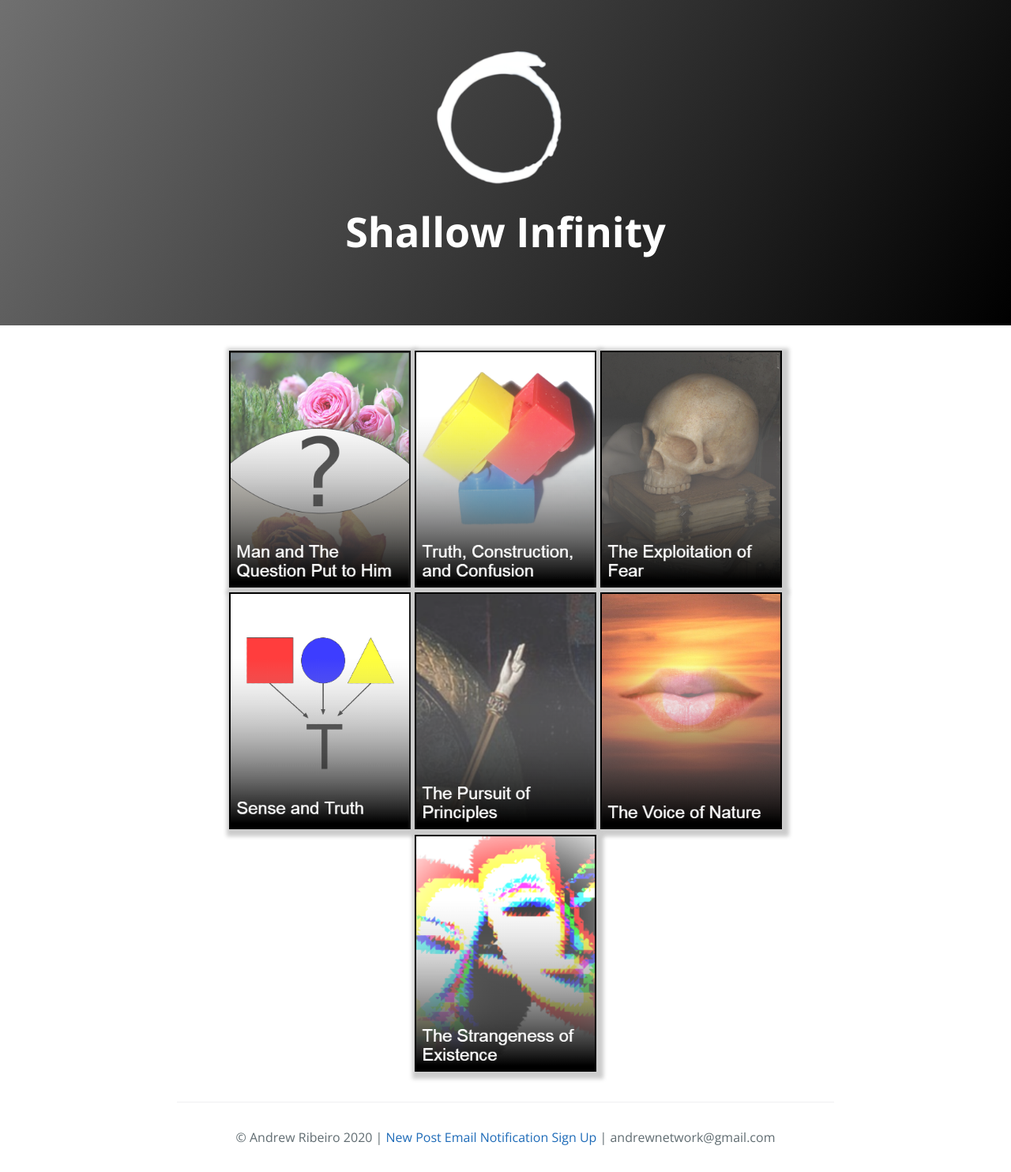
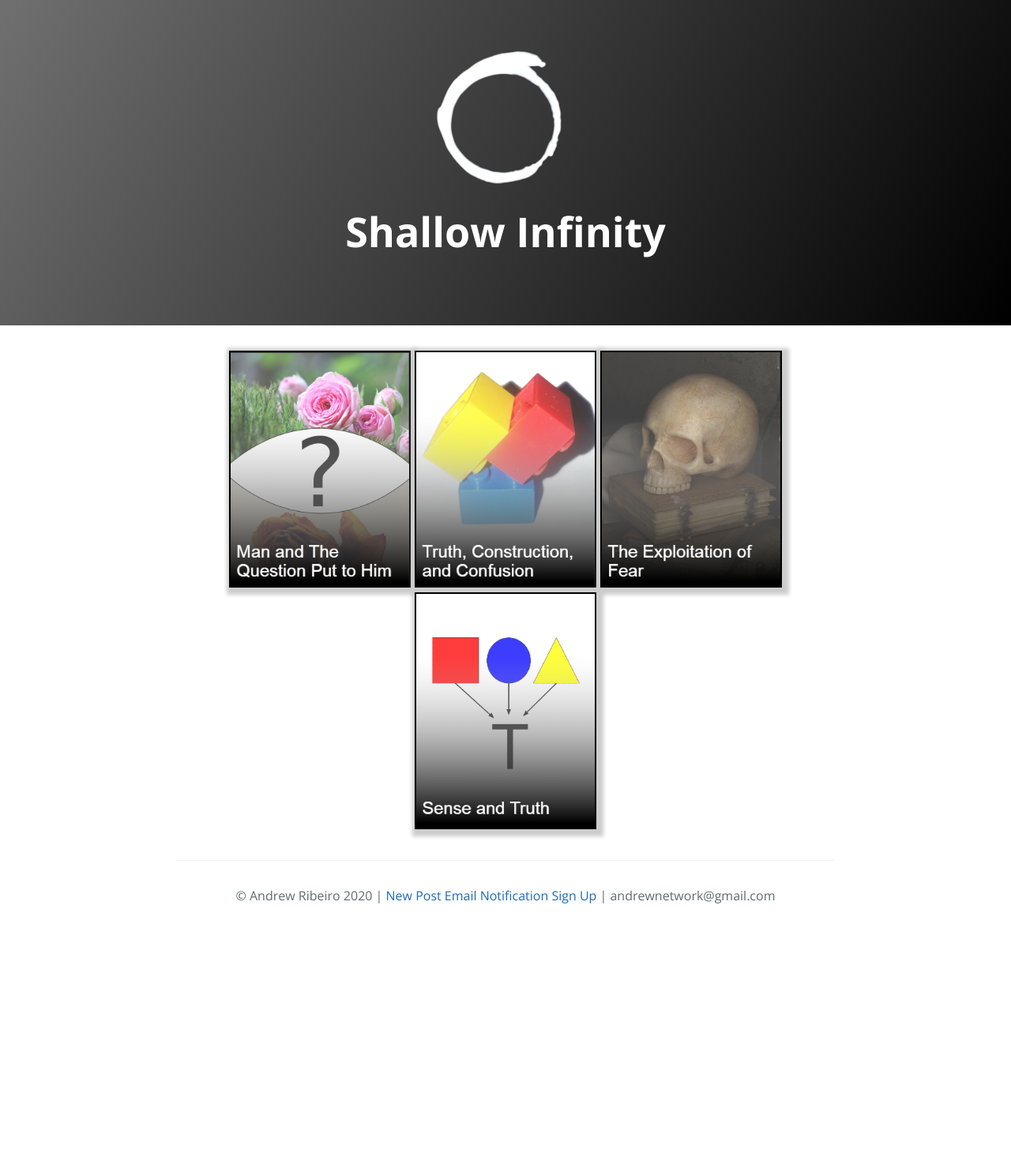
Before and after one commit to Andrewnetwork/CoronavirusBlog, a Jekyll site: the page built from README.md, in a window 1280 px wide. Shown: the whole page at 79% size. Built offline with Jekyll 4.4.1, drawn with Linux system fonts in a browser that asks for light colours; our own code applies the rules of GitHub Pages for plain Markdown files; the repository's description, which GitHub fills in, is left out; after the commit the page ends 1178 px from its top, so only the background shows below that.

Commit message:
rm front links to unfinished

```diff
--- a/README.md
+++ b/README.md
@@ -19,19 +19,4 @@
             <img src="img/sense_truth_front.png" style="border: 2px black solid; box-shadow: 3px 3px 5px 6px #ccc;" width="230" height="300"/>
         </a>
     </div>
-    <div class="front_tile">
-        <a href="the_pursuit_of_principles.html">
-            <img src="img/the_pursuit_or_principles_front.png" style="border: 2px black solid; box-shadow: 3px 3px 5px 6px #ccc;" width="230" height="300"/>
-        </a>
-    </div>
-    <div class="front_tile">
-        <a href="the_voice_of_nature.html">
-            <img src="img/voice_of_nature_front.png" style="border: 2px black solid; box-shadow: 3px 3px 5px 6px #ccc;" width="230" height="300"/>
-        </a>
-    </div>
-    <div class="front_tile">
-        <a href="the_strangeness_of_existence.html">
-            <img src="img/the_strangeness_front.png" style="border: 2px black solid; box-shadow: 3px 3px 5px 6px #ccc;" width="230" height="300"/>
-        </a>
-    </div>
 <div>
```
Also changed, not shown: the_pursuit_of_principles.md (+1 -1 lines), the_strangeness_of_existence.md (+1 -1 lines).
